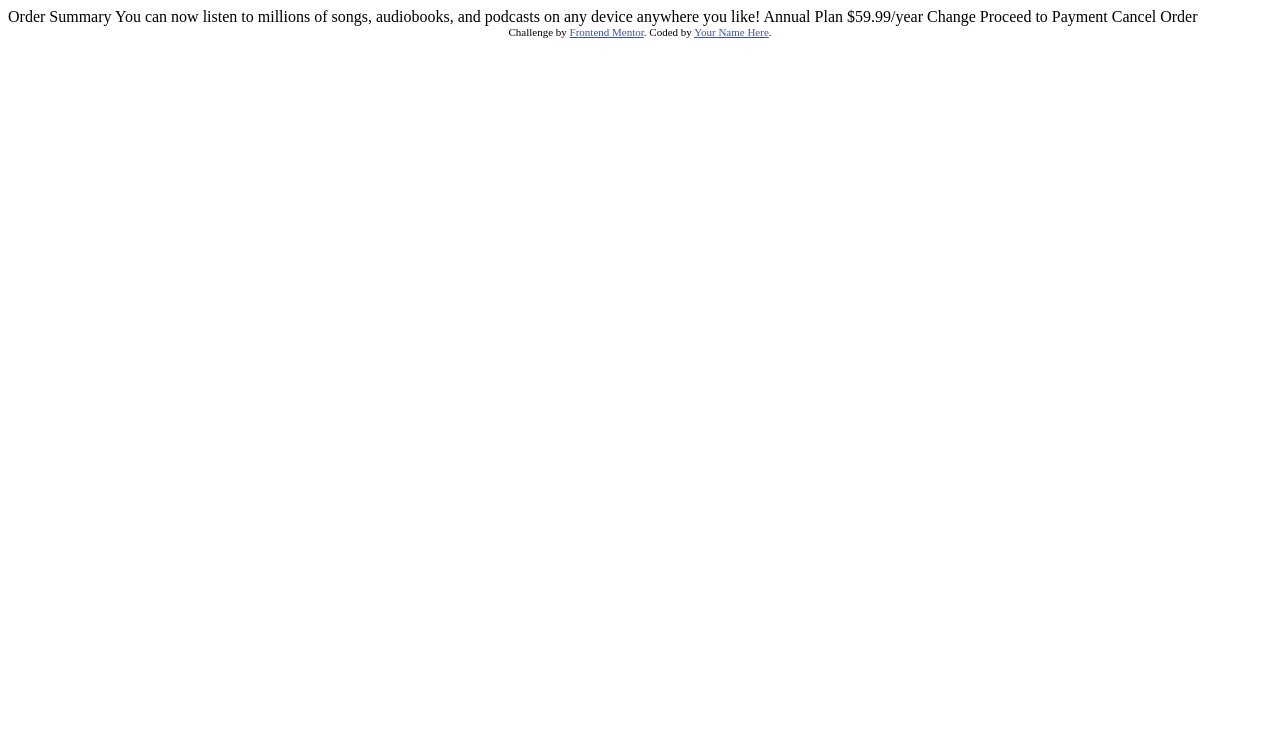
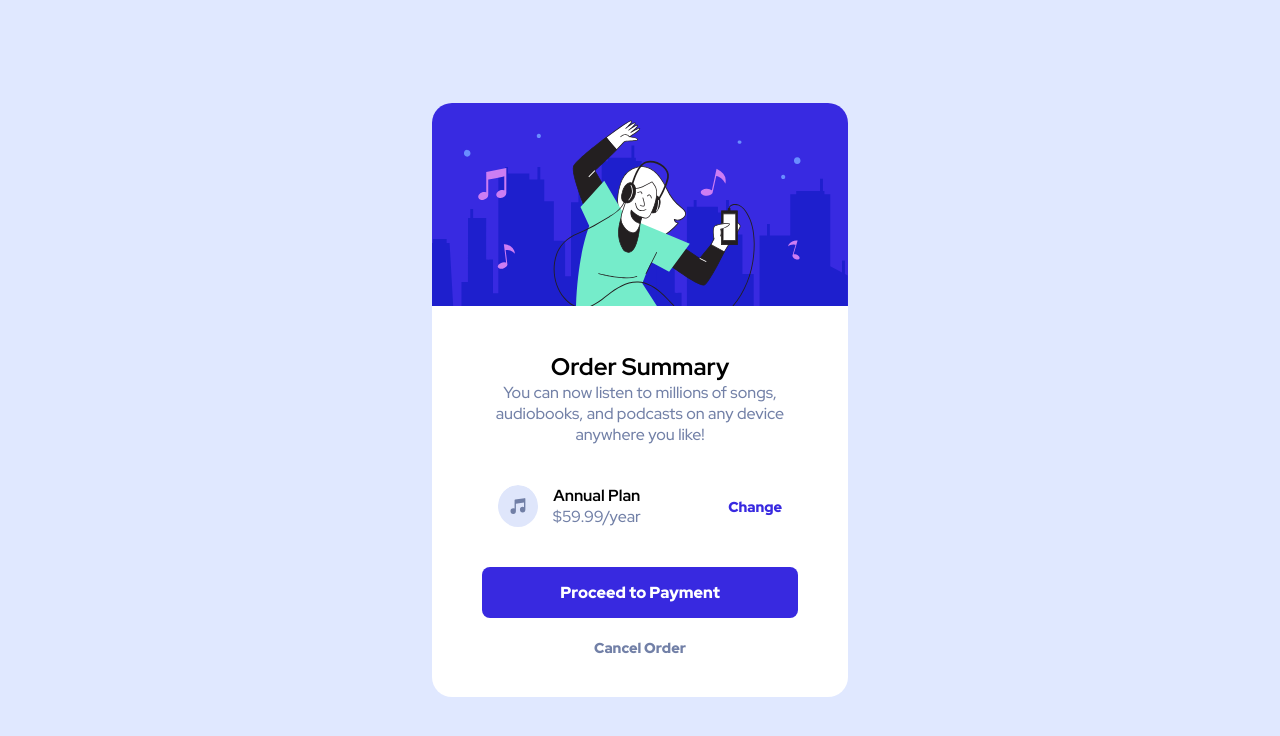
Before and after one commit to takeshi2030/Front-End-Challenge-3, a plain HTML site: page order-summary-component-main/index.html in a window 1280 px wide. Drawn offline with Linux system fonts and the light colour scheme.

Commit message:
inicio challenge

```diff
--- a/order-summary-component-main/index.html
+++ b/order-summary-component-main/index.html
@@ -1,37 +1,62 @@
 <!DOCTYPE html>
-<html lang="en">
+<html lang="pt-br">
+
 <head>
-  <meta charset="UTF-8">
-  <meta name="viewport" content="width=device-width, initial-scale=1.0"> <!-- displays site properly based on user's device -->
+    <meta charset="UTF-8">
+    <meta name="viewport" content="width=device-width, initial-scale=1.0">
+    <!-- displays site properly based on user's device -->
 
-  <link rel="icon" type="image/png" sizes="32x32" href="./images/favicon-32x32.png">
+    <link rel="icon" type="image/png" sizes="32x32" href="./images/favicon-32x32.png">
 
-  <title>Frontend Mentor | Order summary card</title>
+    <!-- CSS -->
+    <link rel="stylesheet" href="style.css">
 
-  <!-- Feel free to remove these styles or customise in your own stylesheet 👍 -->
-  <style>
-    .attribution { font-size: 11px; text-align: center; }
-    .attribution a { color: hsl(228, 45%, 44%); }
-  </style>
+    <title>Frontend Mentor | Order summary card</title>
+
 </head>
+
 <body>
 
-  Order Summary
+    <div class="container">
 
-  You can now listen to millions of songs, audiobooks, and podcasts on any
-  device anywhere you like!
+        <div class="card">
 
-  Annual Plan
-  $59.99/year
+            <img src="images/illustration-hero.svg" alt="illustration-hero">
 
-  Change
+            <div class="content">
 
-  Proceed to Payment
-  Cancel Order
+                <h2>Order Summary</h2>
 
-  <div class="attribution">
-    Challenge by <a href="https://www.frontendmentor.io?ref=challenge" target="_blank">Frontend Mentor</a>.
-    Coded by <a href="#">Your Name Here</a>.
-  </div>
+                <span>You can now listen to millions of songs, audiobooks, and podcasts on any device anywhere you like!
+                </span>
+
+                <div class="plan">
+
+                    <div class="plan-left">
+                        <img src="images/icon-music.svg" alt="icon-music">
+                        <div class="price">
+                            <strong>Annual Plan</strong>
+                            <span>$59.99/year</span>
+                        </div>
+                    </div>
+
+                    <a href="">Change</a>
+
+                </div>
+
+                <div class="payment">
+
+                    <button>Proceed to Payment</button>
+                    <a href="">Cancel Order</a>
+
+                </div>
+
+            </div>
+
+        </div>
+
+    </div>
+
 </body>
+
 </html>
--- /dev/null
+++ b/order-summary-component-main/style.css
@@ -0,0 +1,111 @@
+@import url('https://fonts.googleapis.com/css2?family=Red+Hat+Display:wght@500;700;900&display=swap');
+
+* {
+    margin: 0;
+    padding: 0;
+    box-sizing: 0;
+    font-family: 'Red Hat Display', sans-serif;
+}
+
+body {
+    background-color: hsl(225, 100%, 94%);
+    width: 100%;
+    height: 100vh;
+    display: flex;
+    align-items: center;
+    justify-content: center;
+    Font size: 16px;
+}
+
+.container {
+    max-width: 416px;
+    margin: 0 auto;
+}
+
+.card {
+    background-color: #fff;
+    width: 100%;
+    border-radius: 20px;
+    text-align: center;
+}
+
+.card img {
+    width: 100%;
+    border-radius: 20px 20px 0 0;
+}
+
+.content {
+    display: flex;
+    flex-direction: column;
+    align-items: center;
+    font-family: 'Red Hat Display', sans-serif;
+    padding: 40px 50px;
+}
+
+.content h2 {
+    color: hsl(223, 47%, 23%):
+}
+
+.content span {
+    color: hsl(224, 23%, 55%);
+}
+
+.plan {
+    display: flex;
+    align-items: center;
+    justify-content: space-between;
+    width: 90%;
+    padding: 40px 0px;
+}
+
+.plan-left {
+    display: flex;
+}
+
+.plan img {
+    width: 2.5rem;
+    margin-right: 15px;
+}
+
+.content a {
+    font-size: 0.9rem;
+    color: hsl(245, 75%, 52%);
+    text-decoration: none;
+    font-weight: 900;
+}
+
+.price {
+    display: flex;
+    flex-direction: column;
+}
+
+.payment {
+    display: flex;
+    flex-direction: column;
+    align-items: center;
+    width: 100%;
+}
+
+.payment button {
+    width: 100%;
+    border: none;
+    background-color: hsl(245, 75%, 52%);
+    border-radius: 8px;
+    font-family: 'Red Hat Display', sans-serif;
+    color: #fff;
+    font-size: 1rem;
+    font-weight: 900;
+    padding: 15px 0;
+    margin-bottom: 20px;
+}
+
+.payment button:hover {
+    background-color: hsl(223, 47%, 23%);
+}
+
+.payment a {
+    font-size: 0.9rem;
+    color: hsl(224, 23%, 55%);
+    text-decoration: none;
+    font-weight: 900;
+}
```
